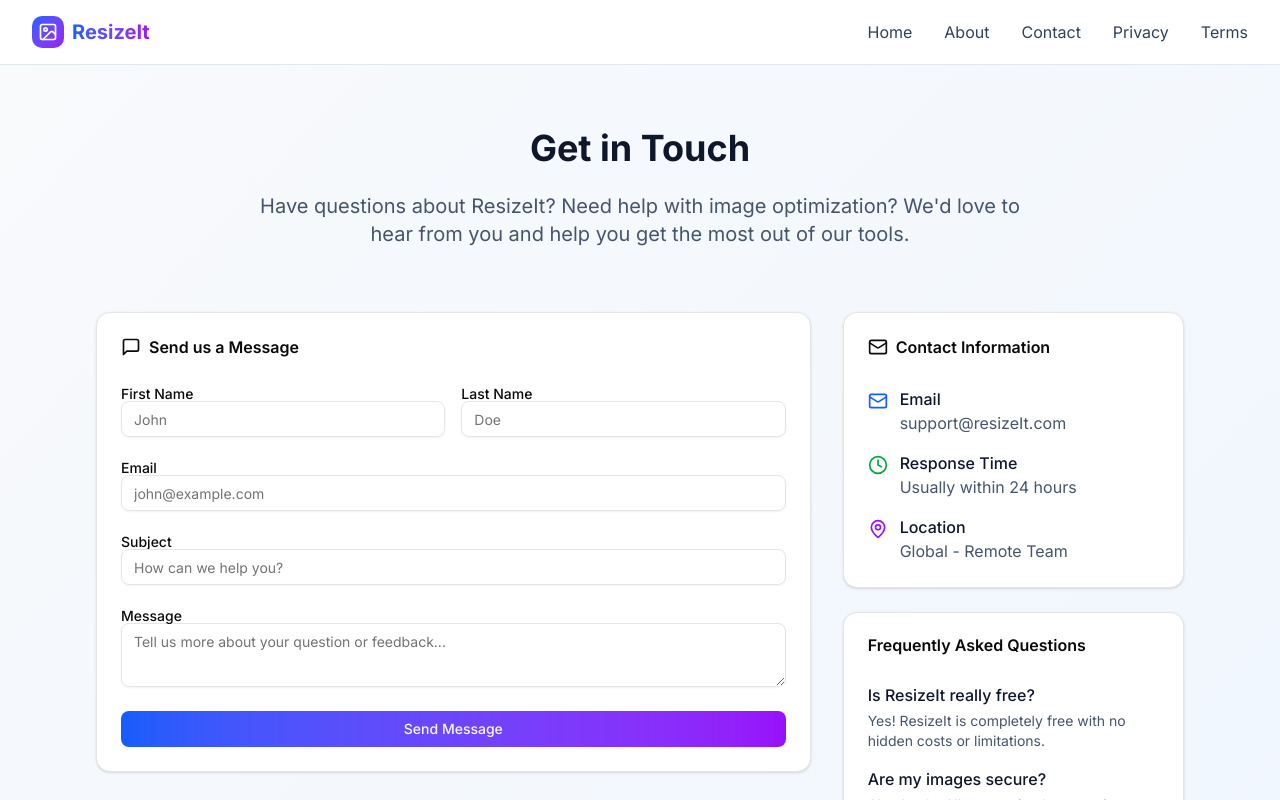
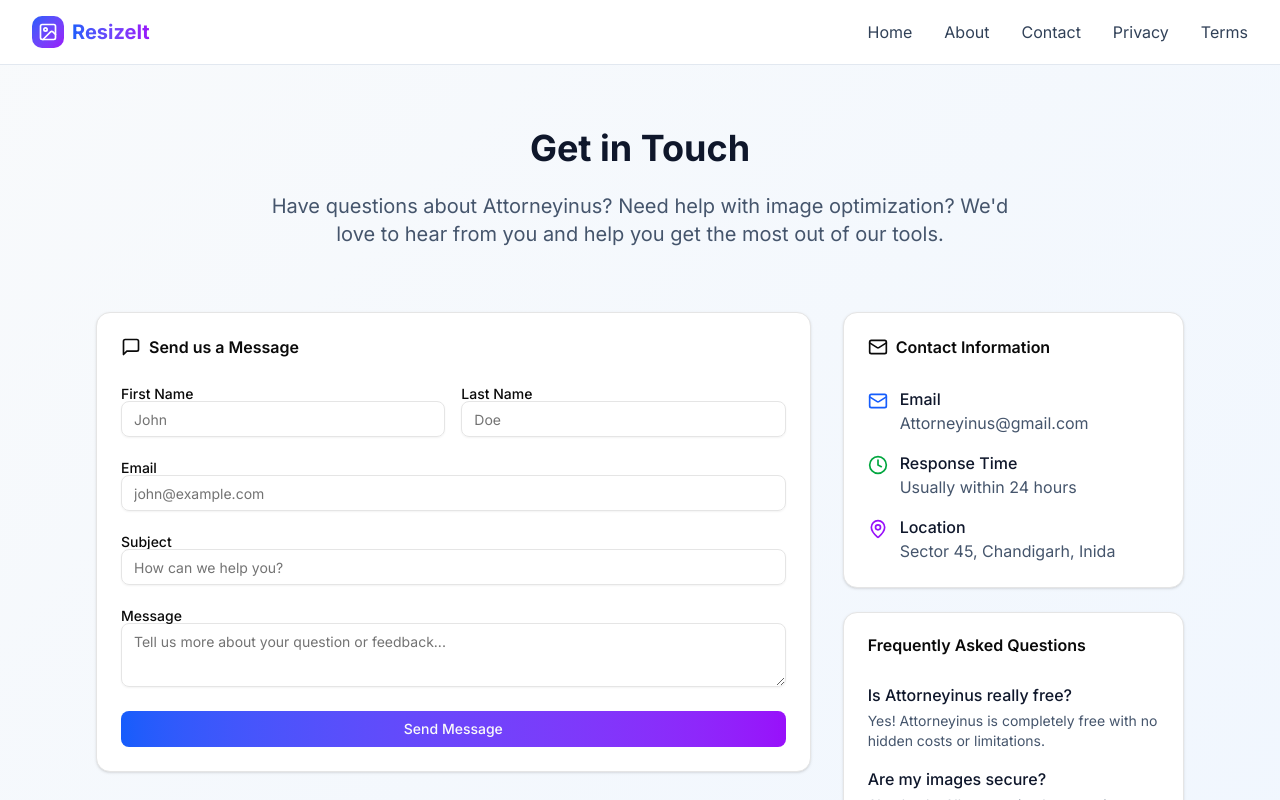
Before and after one commit to tejupanghal/attorneyinus, a Next.js app: page /contact in a window 1280 px wide. Shown: the top 800 px of the page. Built offline with nearby package versions, Linux system fonts and the light colour scheme.

Commit message:
Update page.tsx

```diff
--- a/src/app/contact/page.tsx
+++ b/src/app/contact/page.tsx
@@ -7,11 +7,11 @@ import { Textarea } from "@/components/ui/textarea";
 import { Mail, MessageSquare, Clock, MapPin } from "lucide-react";
 
 export const metadata: Metadata = {
-	title: "Contact Us - ResizeIt | Get Help with Image Resizing",
+	title: "Contact Us - Attorneyinus | Get Help with Image Resizing",
 	description:
-		"Contact the ResizeIt team for support, feedback, or questions about our image resizing tool. We're here to help you optimize your images.",
+		"Contact the Attorneyinus team for support, feedback, or questions about our image resizing tool. We're here to help you optimize your images.",
 	keywords:
-		"contact resizeIt, image resizing support, customer service, help with image optimization",
+		"contact Attorneyinus, image resizing support, customer service, help with image optimization",
 };
 
 export default function ContactPage() {
@@ -24,7 +24,7 @@ export default function ContactPage() {
 						Get in Touch
 					</h1>
 					<p className='text-xl text-slate-600 max-w-3xl mx-auto'>
-						Have questions about ResizeIt? Need help with image
+						Have questions about Attorneyinus? Need help with image
 						optimization? We&apos;d love to hear from you and help
 						you get the most out of our tools.
 					</p>
@@ -114,7 +114,7 @@ export default function ContactPage() {
 											Email
 										</p>
 										<p className='text-slate-600'>
-											support@resizeIt.com
+											Attorneyinus@gmail.com
 										</p>
 									</div>
 								</div>
@@ -138,7 +138,7 @@ export default function ContactPage() {
 											Location
 										</p>
 										<p className='text-slate-600'>
-											Global - Remote Team
+											Sector 45, Chandigarh, Inida
 										</p>
 									</div>
 								</div>
@@ -154,10 +154,10 @@ export default function ContactPage() {
 							<CardContent className='space-y-4'>
 								<div>
 									<h4 className='font-medium text-slate-900 mb-1'>
-										Is ResizeIt really free?
+										Is Attorneyinus really free?
 									</h4>
 									<p className='text-sm text-slate-600'>
-										Yes! ResizeIt is completely free with no
+										Yes! Attorneyinus is completely free with no
 										hidden costs or limitations.
 									</p>
 								</div>
```
